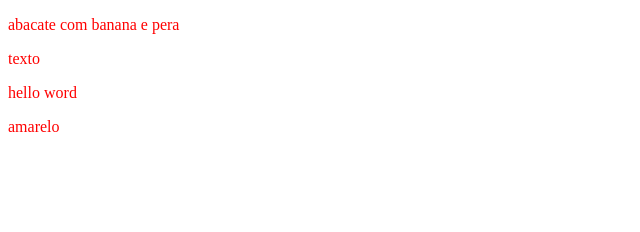
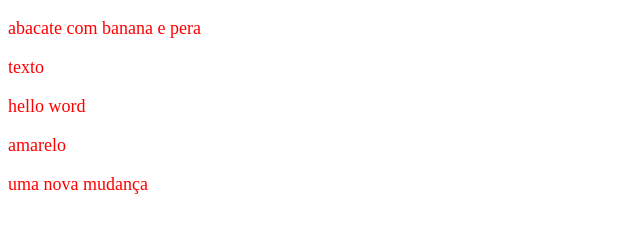
Before and after one commit to okabeHintaro/TreinoGit, a plain HTML site: page index.html in a window 1280 px wide. Shown: the whole page, without its empty margins (0-640 px from the left). Drawn offline with Linux system fonts and the light colour scheme.

Commit message:
adicionando dados

```diff
--- a/index.html
+++ b/index.html
@@ -11,5 +11,6 @@
     <p>texto</p>
     <p>hello word</p>
     <p>amarelo</p>
+    <p>uma nova mudança</p>
 </body>
 </html>
--- a/styles.css
+++ b/styles.css
@@ -1,5 +1,6 @@
 p{
-    color:red
+    color:red;
+    font-size: large;
 }
 
 h1{
```
